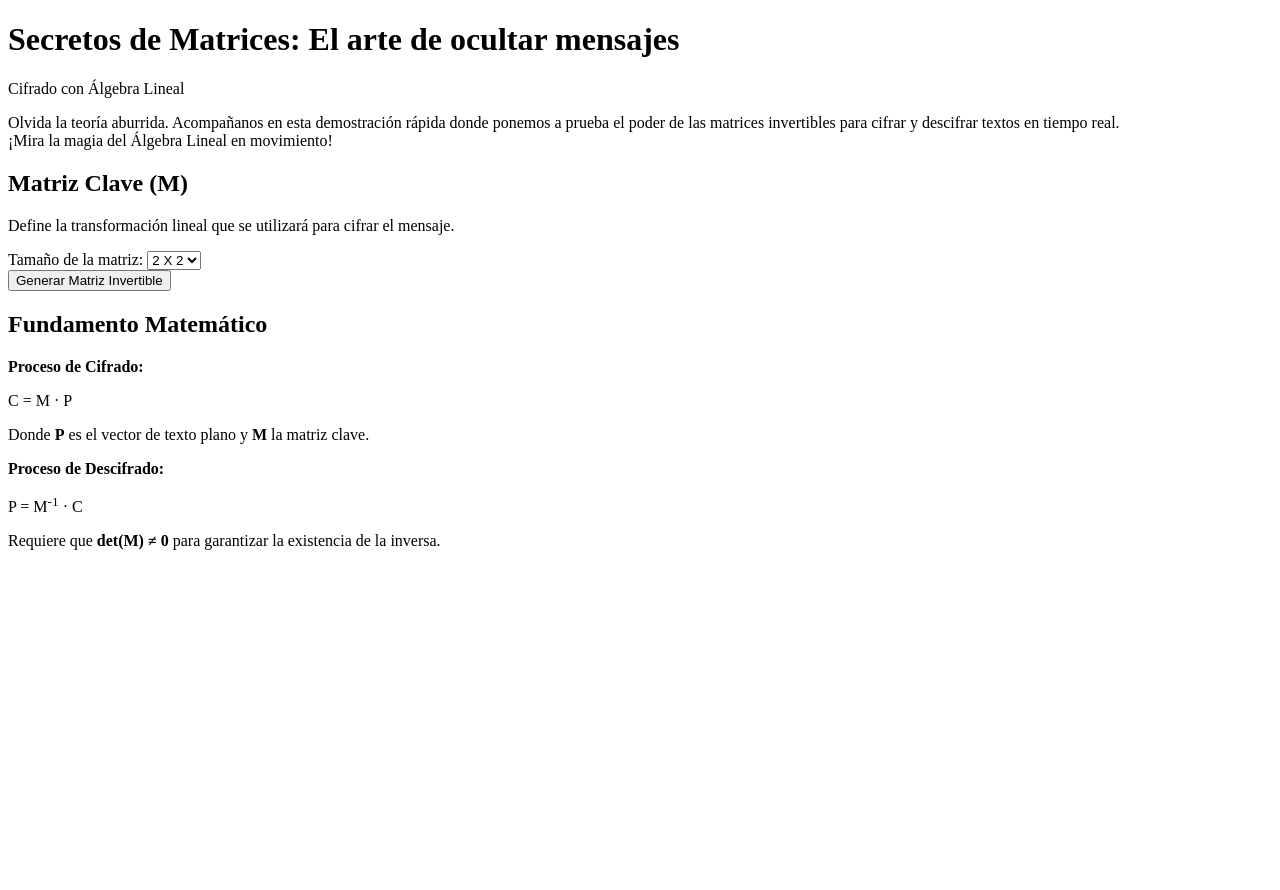
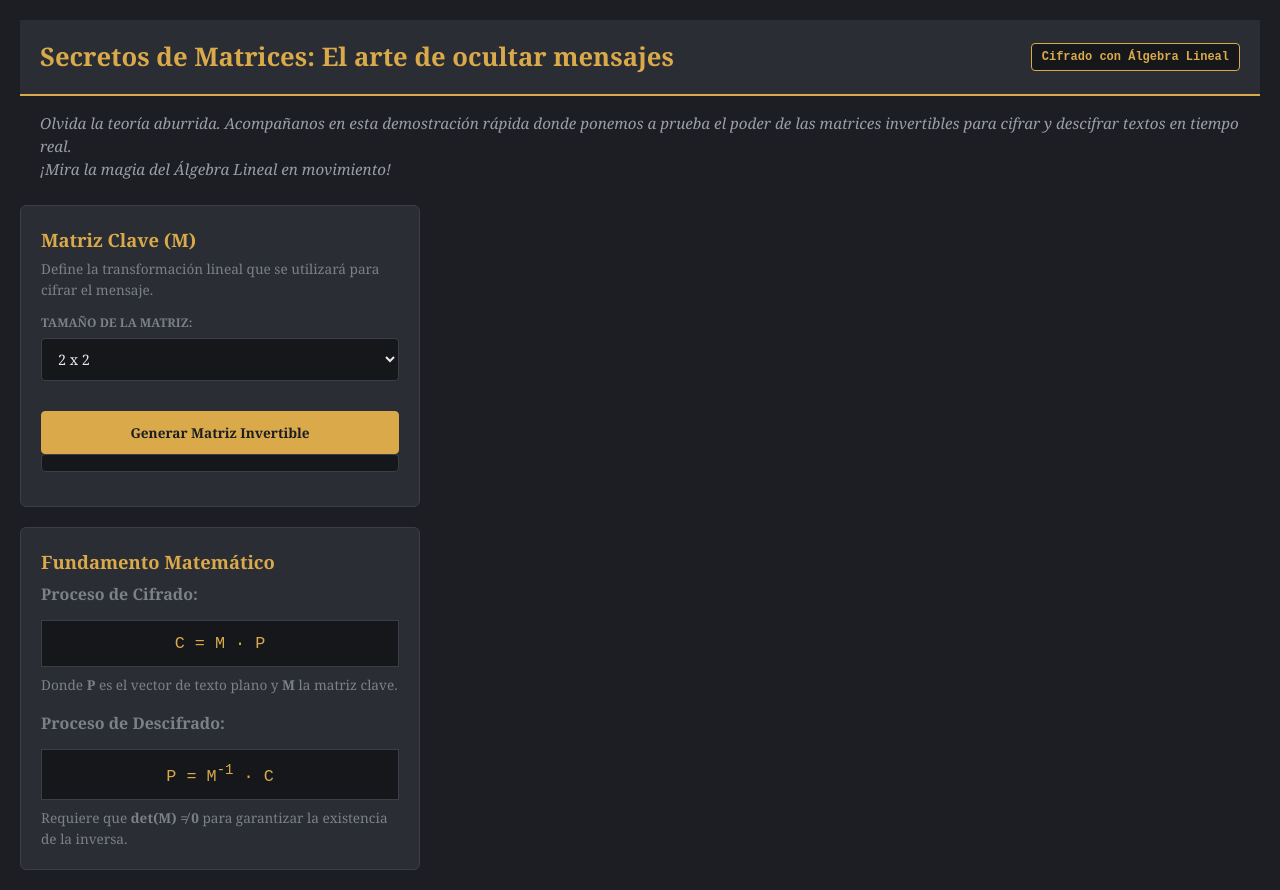
Before and after one commit to marivellenoir/Cifrado-matrices, a plain HTML site: page index.html in a window 1280 px wide. Before the commit the page ends 800 px from the top, so only its background shows below. Drawn offline with Linux system fonts and the light colour scheme.

Commit message:
CSS completo: colores, header, tajetas (matriz M y fundamentos matematicos)

```diff
--- a/estilos.css
+++ b/estilos.css
@@ -0,0 +1,282 @@
+/* Estilos para color y fuentes de todo el documento */
+
+:root {
+    --bg-main: #1c1e24;
+    --bg-card: #2a2d34;
+    --bg-input: #15171b;
+    --border: #3a3e46;
+
+    --accent: #d9a94a;
+    --text-main: #e8e8e8;
+    --text-muted: #9a9fa6;
+    --text-sub: #7c8087;
+
+    --green-ok: #4caf50;
+    --red-bad: #e05252;
+
+    --mono: 'Courier New', monospace;
+    --serif: 'Georgia', serif;
+
+
+}
+
+/* Reinicia margenes y rellenos predefinidos del navegador
+    y hace que el tamaño de los elementos se calcule incluyendo el borde y el relleno
+*/
+* {
+    box-sizing: border-box;
+    margin: 0;
+    padding: 0;
+
+}
+
+/* diseño (body) de la pagina */
+
+body{
+
+    background-color: var(--bg-main);
+    color: var(--text-main);
+    font-family: var(--serif);
+    line-height: 1.5;
+    padding: 20px;
+
+
+}
+
+/* diseño (header) de la pagina */
+
+header {
+
+    background-color: var(--bg-card);
+    border-bottom: 2px solid var(--accent);
+    padding: 18px 20px;
+    display: flex;
+    justify-content: space-between;
+    align-items: center;
+    flex-wrap: wrap;
+    gap: 10px;
+
+}
+
+header h1 {
+    font-size: 1.6rem;
+    color: var(--accent);
+
+}
+
+.badge {
+    font-family: var(--mono);
+    font-size: 0.75rem;
+    background: var(--bg-input);
+    color: var(--accent);
+    border: 1px solid var(--accent);
+    padding: 4px 10px;
+    border-radius: 4px;
+    font-weight: bold;
+
+
+}
+
+
+.descripcion {
+
+    font-size: 0.95rem;
+    color: var(--text-muted);
+    font-style: italic;
+    padding: 16px 20px 0;
+
+
+}
+
+/*  diseño de las cajas contenedoras de los elementos de la pagina (Matriz M y Fundamento Matematico)
+  */
+
+
+aside{
+
+        display:flex;
+        flex-direction: column;
+        gap: 20px;
+        max-width: 400px;
+        margin-top: 24px;
+
+}
+
+.card {
+
+    background-color: var(--bg-card);
+    border: 1px solid var(--border);
+    border-radius: 6px;
+    padding: 20px;
+
+
+}
+
+.card h2 {
+
+    font-size: 1.15rem;
+    color: var(--accent);
+    margin-bottom: 6px;
+
+}
+
+.subtitulo {
+
+    font-size: 0.85rem;
+    color:var(--text-sub);
+    margin-bottom: 14px;
+
+
+}
+.subtitulo-proceso {
+
+    font-size:1rem;
+    color: var(--text-sub);
+    margin-bottom: 14px;
+}
+
+.texto-formula {
+
+    font-size: 0.85rem;
+    color: var(--text-sub);
+
+
+}
+
+
+/* diseño la cuadricula de la matriz y el selector */
+
+label {
+
+   display: block;
+   font-size: 0.75rem;
+   font-weight: 600;
+   color: var(--text-sub);
+   text-transform: uppercase;
+   margin-bottom: 6px;
+
+}
+
+select {
+
+
+    width: 100%;
+    padding: 10px 12px;
+    font-family: var(--serif);
+    font-size: 0.9rem;
+    background-color: var(--bg-input);
+    color: var(--text-main);
+    border: 1px solid var(--border);
+    border-radius: 4px;
+    margin-bottom: 16px;
+
+}
+
+.matriz-grid {
+
+    display: grid;
+    gap: 8px;
+    margin-bottom: 14px;
+
+}
+
+.matriz-grid input {
+
+    width: 100%;
+    text-align: center;
+    padding: 8px 4px;
+    font-family: var(--mono);
+    font-weight: bold;
+    color: var(--accent);
+    background-color: var(--bg-input);
+    border: 1px solid var(--border);
+    border-radius: 4px;
+
+
+}
+
+/* diseño del estado del determinante y el boton de generar matriz invertible */
+
+.det-status {
+
+    font-family: var(--mono);
+    font-size: 0.8rem;
+    padding: 8px 12px;
+    background-color: var(--bg-input);
+    border: 1px solid var(--border);
+    border-radius: 4px;
+    margin-bottom: 14px;
+
+}
+
+.ok { color: var(--green-ok); font-weight: 600;}
+.bad { color: var(--red-bad); font-weight: 600;}
+
+.btn-main {
+
+    width: 100%;
+    padding: 11px 18px;
+    font-family: var(--serif);
+    font-size: 0.85rem;
+    font-weight: 600;
+    border: 1px solid var(--accent);
+    border-radius: 4px;
+    background: var(--accent);
+    color: #1c1e24;
+    cursor:pointer;
+
+}
+
+.btn-main:hover {
+
+    background: #c99a3f;
+
+
+}
+
+/* diseño de caja para poner las formulas del fundamento matematico  */
+
+.formula-box {
+
+    font-family: var(--mono);
+    font-size: 1.05rem;
+    color: var(--accent);
+    background: var(--bg-input);
+    border: 1px solid var(--border);
+    padding: 10px 12px;
+    text-align: center;
+    margin: 8px 0;
+
+}
+
+.proceso {
+
+    margin-bottom: 16px;
+
+}
+
+.proceso:last-child{
+
+    margin-bottom: 0;
+
+}
+
+/* Ajustar vista para celular */
+
+@media (max-width: 480px) {
+    header h1 {
+        font-size: 1.2rem;
+
+    }
+    aside {
+        max-width: 100%;
+
+    }
+
+    .matriz-grid input {
+        font-size: 0.75rem;
+        padding: 6px 2px;
+
+    }
+
+}
--- a/index.html
+++ b/index.html
@@ -31,11 +31,11 @@
 
                 <label for="tamano-matriz"> Tamaño de la matriz: </label>
                 <select id="tamano-matriz">
-                    <option value = "2" >2 X 2</option>
-                    <option value = "3" >3 X 3</option>
-                    <option value = "4" >4 X 4</option>
-                    <option value = "5" >5 X 5</option>
-                    <option value = "6" >6 X 6</option>
+                    <option value = "2" >2 x 2</option>
+                    <option value = "3" >3 x 3</option>
+                    <option value = "4" >4 x 4</option>
+                    <option value = "5" >5 x 5</option>
+                    <option value = "6" >6 x 6</option>
 
                 </select>
 
@@ -65,7 +65,7 @@
 
                     </div>
 
-                    <p>Donde <strong>P</strong> es el vector de texto plano y <strong>M</strong> la matriz clave.</p>
+                    <p class="texto-formula">Donde <strong>P</strong> es el vector de texto plano y <strong>M</strong> la matriz clave.</p>
                 </div>
 
                 <div class="proceso">
@@ -77,7 +77,7 @@
 
                     </div>
 
-                    <p>Requiere que <strong>det(M) ≠ 0</strong> para garantizar la existencia de la inversa.</p>
+                    <p class="texto-formula">Requiere que <strong>det(M) ≠ 0</strong> para garantizar la existencia de la inversa.</p>
 
 
                 </div>
```
